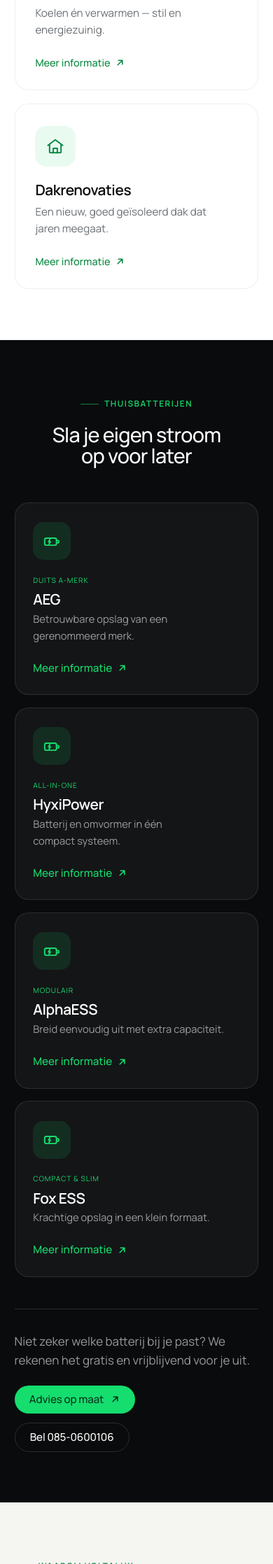
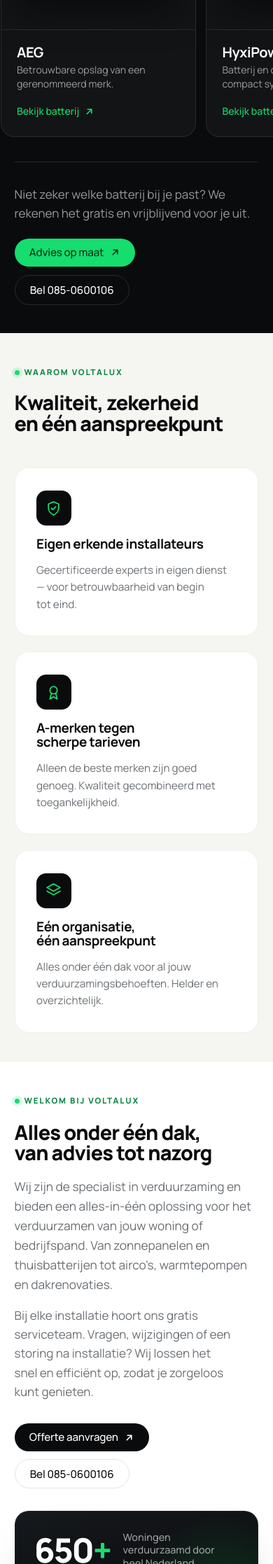
Before and after one commit to DigiTEN0/Voltalux, a WordPress theme: template voltalux/front-page.php in a window 390 px wide. Shown: the part 1561-3796 px from the top of the page at 70% size. Run offline with PHP 8.4 and a stand-in for WordPress, Linux system fonts and the light colour scheme; the site name, menu and one post (Sample post) are stand-ins, and other content is empty; some libraries are stand-ins or nearby versions.

Commit message:
Round 8: product photos, Producten mega, mobile carousels, weight & subtitle polish
- Section rhythm: padding-block set to a tight 2.5rem across sections.
- Subtitles/eyebrows: new confident kicker (green dot + bold uppercase), heavier
  font-weight contrast (headings/stat numbers 700-800, supporting text light).
- Hero kicker -> "Zonnepanelen · Thuisbatterij · Airco"; offerte kicker ->
  "Neem de eerste stap".
- Offerte trust list: smaller text, smaller checks (below text size), tighter gaps.
- Redesigned the 650+ highlight card: number+label row, hairline divider, tight
  small-check list, subtler glow.
- Products: real product photos instead of icons (hardcoded filler URL via the
  VOLTALUX_PRODUCT_IMG constant); premium photo-showcase cards.
- Header: Producten is now its own nav item with a multi-product showcase mega
  (photos); Diensten mega is services-only; mobile menu gains a Producten
  accordion with product photos.
- Mobile: services / producten / reviews / projecten now render as edge-bleed
  scroll-snap carousels instead of flat stacks.
- Bump theme version to 3.5.0.

Co-Authored-By: Claude Opus 4.8 <noreply@anthropic.com>
Claude-Session: https://claude.ai/code/session_019g7JR4kKgfngk3iqcZKSQ3

```diff
--- a/voltalux/assets/css/theme.css
+++ b/voltalux/assets/css/theme.css
@@ -8,7 +8,7 @@
 .vlx-container { width: 100%; max-width: var(--container); margin-inline: auto; padding-inline: var(--gutter); }
 .vlx-container--wide { max-width: var(--container-wide); }
 .vlx-container--narrow { max-width: var(--container-narrow); }
-.vlx-section { padding-block: var(--section); }
+.vlx-section { padding-block: 2.5rem; }
 .vlx-section--sm { padding-block: var(--section-sm); }
 .vlx-bg-ink { background: var(--ink); color: #fff; }
 .vlx-bg-ink h1, .vlx-bg-ink h2, .vlx-bg-ink h3, .vlx-bg-ink h4, .vlx-bg-ink h5, .vlx-bg-ink h6 { color: #fff; }
@@ -19,12 +19,13 @@
 
 /* Eyebrow — mono technical label with hairline */
 .vlx-eyebrow {
-	display: inline-flex; align-items: center; gap: .7em;
-	font-family: var(--font-body); font-weight: 600; font-size: var(--fs-label);
-	letter-spacing: .13em; text-transform: uppercase; color: var(--green-strong);
+	display: inline-flex; align-items: center; gap: .6em;
+	font-family: var(--font-body); font-weight: 800; font-size: .72rem;
+	letter-spacing: .16em; text-transform: uppercase; color: var(--green-strong);
 }
-.vlx-eyebrow::before { content: ""; width: 26px; height: 1.5px; background: currentColor; opacity: .55; }
+.vlx-eyebrow::before { content: ""; flex: none; width: 7px; height: 7px; border-radius: 50%; background: var(--green); box-shadow: 0 0 0 4px rgba(21,221,110,.16); }
 .vlx-eyebrow--inv { color: var(--green); }
+.vlx-eyebrow--inv::before { box-shadow: 0 0 0 4px rgba(21,221,110,.22); }
 
 /* Green keyword accent (refined — colored, not a heavy block) */
 .vlx-mark { color: var(--green-strong); }
@@ -196,14 +197,14 @@ body.menu-open .vlx-m-nav__foot > * { animation: mEnter .55s var(--ease-out) bot
 	linear-gradient(90deg, rgba(10,11,13,.55) 0%, rgba(10,11,13,0) 62%); }
 .vlx-hero__inner { position: relative; z-index: 2; padding-top: calc(var(--header-h) + 2rem); padding-bottom: 2.5rem; width: 100%; }
 .vlx-hero .vlx-eyebrow { color: var(--green); margin-bottom: 1.5rem; }
-.vlx-hero h1 { color: #fff; font-size: var(--fs-display); font-weight: 500; letter-spacing: -.035em; line-height: .98; max-width: 15ch; margin-bottom: 1.5rem; }
+.vlx-hero h1 { color: #fff; font-size: var(--fs-display); font-weight: 800; letter-spacing: -.04em; line-height: .96; max-width: 15ch; margin-bottom: 1.5rem; }
 .vlx-hero__text { max-width: 46rem; font-size: var(--fs-lead); color: rgba(255,255,255,.82); }
 .vlx-hero__cta { display: flex; flex-wrap: wrap; gap: .7rem; margin-top: 2.1rem; }
 
 /* Spec bar under hero */
 .vlx-hero__specs { display: flex; flex-wrap: wrap; gap: 1.4rem 2.4rem; margin-top: 2.8rem; padding-top: 1.6rem; border-top: 1px solid rgba(255,255,255,.16); }
 .vlx-spec { display: flex; align-items: center; gap: .7rem; }
-.vlx-spec__n { font-family: var(--font-display); font-weight: 500; font-size: 1.35rem; letter-spacing: -.02em; }
+.vlx-spec__n { font-family: var(--font-display); font-weight: 800; font-size: 1.35rem; letter-spacing: -.02em; }
 .vlx-spec__l { font-size: .82rem; color: rgba(255,255,255,.62); max-width: 16ch; line-height: 1.3; }
 .vlx-spec .vlx-stars { color: var(--green); letter-spacing: .06em; }
 
@@ -276,7 +277,7 @@ body.menu-open .vlx-m-nav__foot > * { animation: mEnter .55s var(--ease-out) bot
    ------------------------------------------------------------------------- */
 .vlx-stats { display: grid; grid-template-columns: repeat(4, 1fr); gap: 1.5rem; }
 .vlx-stat { text-align: left; }
-.vlx-stat__n { font-family: var(--font-display); font-weight: 500; font-size: clamp(2.2rem, 1.5rem + 2.4vw, 3.4rem); letter-spacing: -.03em; line-height: 1; }
+.vlx-stat__n { font-family: var(--font-display); font-weight: 800; font-size: clamp(2.2rem, 1.5rem + 2.4vw, 3.4rem); letter-spacing: -.03em; line-height: 1; }
 .vlx-stat__l { color: var(--muted); margin-top: .6rem; font-size: .95rem; }
 .vlx-bg-ink .vlx-stat__l { color: var(--muted-inv); }
 .vlx-stat__n .vlx-u { color: var(--green-strong); }
@@ -338,7 +339,7 @@ body.menu-open .vlx-m-nav__foot > * { animation: mEnter .55s var(--ease-out) bot
 .vlx-site-footer a:hover { color: #fff; }
 .vlx-footer-top { display: grid; grid-template-columns: 1.5fr repeat(3, 1fr); gap: 2.5rem; padding-block: clamp(3.5rem,2rem + 5vw,6rem); }
 .vlx-footer-brand { display: flex; flex-direction: column; gap: 1.5rem; }
-.vlx-footer-tag { font-family: var(--font-display); font-weight: 500; font-size: clamp(1.7rem,1.3rem + 1.8vw,2.5rem); line-height: 1.05; letter-spacing: -.03em; color: #fff; max-width: 13ch; }
+.vlx-footer-tag { font-family: var(--font-display); font-weight: 700; font-size: clamp(1.7rem,1.3rem + 1.8vw,2.5rem); line-height: 1.05; letter-spacing: -.03em; color: #fff; max-width: 13ch; }
 .vlx-footer-contact { font-size: .95rem; line-height: 1.8; }
 .vlx-footer-contact a { text-decoration: underline; text-underline-offset: 3px; }
 .vlx-footer-col h4 { color: #fff; font-family: var(--font-display); font-size: .82rem; font-family: var(--font-mono); font-weight: 400; text-transform: uppercase; letter-spacing: .12em; margin-bottom: 1.1rem; }
@@ -494,14 +495,16 @@ button[type=submit]:hover, input[type=submit]:hover { transform: translateY(-2px
 .vlx-welkom__body .vlx-lead { margin-top: 1.2rem; }
 .vlx-welkom__body p + p { margin-top: 1rem; }
 .vlx-welkom__actions { margin-top: 2rem; display: flex; gap: .7rem; flex-wrap: wrap; }
-.vlx-highlight { position: relative; overflow: hidden; background: var(--ink); color: #fff; border-radius: var(--r-card); padding: clamp(2.2rem,1.5rem + 2vw,3.2rem); box-shadow: var(--shadow-lg); }
-.vlx-highlight::before { content:""; position:absolute; right:-20%; bottom:-40%; width: 380px; height: 380px; border-radius:50%; background: radial-gradient(circle, rgba(21,221,110,.4), transparent 62%); }
+.vlx-highlight { position: relative; overflow: hidden; background: linear-gradient(165deg, #16191d 0%, #0A0B0D 68%); color: #fff; border: 1px solid rgba(255,255,255,.08); border-radius: var(--r-card); padding: clamp(1.7rem,1.2rem + 1.6vw,2.4rem); box-shadow: var(--shadow-lg); }
+.vlx-highlight::before { content:""; position:absolute; right:-30%; bottom:-50%; width: 300px; height: 300px; border-radius:50%; background: radial-gradient(circle, rgba(21,221,110,.22), transparent 66%); }
 .vlx-highlight > * { position: relative; }
-.vlx-highlight__n { font-family: var(--font-display); font-weight: 500; font-size: clamp(3rem,2rem + 3vw,4.4rem); letter-spacing: -.03em; line-height: 1; }
-.vlx-highlight__l { color: var(--muted-inv); margin-top: .6rem; font-size: 1.05rem; }
-.vlx-highlight ul { margin-top: 1.8rem; display: grid; gap: .8rem; }
-.vlx-highlight li { display: flex; align-items: center; gap: .7rem; font-weight: 500; }
-.vlx-highlight li svg { width: 19px; height: 19px; color: var(--green); flex: none; }
+.vlx-highlight__row { display: flex; align-items: center; gap: 1.1rem; }
+.vlx-highlight__n { font-family: var(--font-display); font-weight: 800; font-size: clamp(3rem,2.3rem + 2.2vw,4rem); letter-spacing: -.045em; line-height: .85; }
+.vlx-highlight__n span { color: var(--green); }
+.vlx-highlight__l { color: var(--muted-inv); font-size: .9rem; font-weight: 500; line-height: 1.3; max-width: 16ch; }
+.vlx-highlight__list { margin-top: 1.5rem; padding-top: 1.4rem; border-top: 1px solid rgba(255,255,255,.1); display: grid; gap: .5rem; }
+.vlx-highlight__list li { display: flex; align-items: center; gap: .55rem; font-size: .88rem; font-weight: 500; color: rgba(255,255,255,.88); }
+.vlx-highlight__list li svg { width: 13px; height: 13px; color: var(--green); flex: none; }
 
 /* --- Projecten --- */
 .vlx-projects { display: grid; grid-template-columns: repeat(4, 1fr); gap: 1.2rem; margin-top: 3rem; }
@@ -524,9 +527,9 @@ button[type=submit]:hover, input[type=submit]:hover { transform: translateY(-2px
 .vlx-offerte > * { position: relative; }
 .vlx-offerte h2 { color: #fff; }
 .vlx-offerte__lead { color: var(--muted-inv); margin-top: 1rem; font-size: var(--fs-lead); }
-.vlx-offerte__trust { margin-top: 1.8rem; display: grid; gap: .8rem; }
-.vlx-offerte__trust li { display: flex; align-items: center; gap: .7rem; font-weight: 500; }
-.vlx-offerte__trust svg { width: 20px; height: 20px; color: var(--green); flex: none; }
+.vlx-offerte__trust { margin-top: 1.4rem; display: grid; gap: .5rem; }
+.vlx-offerte__trust li { display: flex; align-items: center; gap: .55rem; font-size: .88rem; font-weight: 500; color: rgba(255,255,255,.9); }
+.vlx-offerte__trust svg { width: 13px; height: 13px; color: var(--green); flex: none; }
 .vlx-offerte__phone { margin-top: 2rem; display: inline-flex; align-items: center; gap: .6rem; font-family: var(--font-display); font-weight: 600; font-size: 1.1rem; }
 .vlx-offerte__phone svg { width: 20px; height: 20px; color: var(--green); }
 .vlx-offerte__card { background: var(--surface); color: var(--ink); border-radius: var(--r-md); padding: clamp(1.5rem,1rem + 1.5vw,2rem); box-shadow: var(--shadow-lg); }
@@ -619,16 +622,17 @@ body.drawer-open .vlx-drawer__panel { transform: translateX(0); }
 /* -------------------------------------------------------------------------
    Thuisbatterijen (producten) — dark product band
    ------------------------------------------------------------------------- */
-.vlx-batts { display: grid; grid-template-columns: repeat(4, 1fr); gap: 1.1rem; margin-top: 3.2rem; }
-.vlx-batt { position: relative; display: flex; flex-direction: column; background: rgba(255,255,255,.045); border: 1px solid rgba(255,255,255,.1); border-radius: var(--r-card); padding: 1.7rem 1.6rem 1.6rem; transition: transform var(--t) var(--ease), background-color var(--t) var(--ease), border-color var(--t) var(--ease); }
-.vlx-batt:hover { transform: translateY(-6px); background: rgba(255,255,255,.07); border-color: var(--green-line); }
-.vlx-batt__icon { width: 54px; height: 54px; border-radius: 15px; background: rgba(21,221,110,.12); color: var(--green); display: grid; place-items: center; margin-bottom: 1.3rem; transition: background-color var(--t) var(--ease), color var(--t) var(--ease); }
-.vlx-batt:hover .vlx-batt__icon { background: var(--green); color: var(--green-ink); }
-.vlx-batt__icon svg { width: 27px; height: 27px; }
-.vlx-batt__badge { font-family: var(--font-mono); font-size: .64rem; letter-spacing: .09em; text-transform: uppercase; color: var(--green); }
-.vlx-batt__name { font-family: var(--font-display); font-weight: 600; font-size: 1.3rem; letter-spacing: -.02em; color: #fff; margin-top: .5rem; }
-.vlx-batt__desc { color: var(--muted-inv); font-size: .92rem; margin-top: .35rem; flex: 1; }
-.vlx-batt__more { margin-top: 1.4rem; color: var(--green); }
+.vlx-batts { display: grid; grid-template-columns: repeat(4, 1fr); gap: 1.1rem; margin-top: 3rem; }
+.vlx-batt { position: relative; display: flex; flex-direction: column; background: rgba(255,255,255,.04); border: 1px solid rgba(255,255,255,.09); border-radius: var(--r-card); overflow: hidden; transition: transform var(--t) var(--ease), background-color var(--t) var(--ease), border-color var(--t) var(--ease); }
+.vlx-batt:hover { transform: translateY(-6px); background: rgba(255,255,255,.06); border-color: var(--green-line); }
+.vlx-batt__media { position: relative; aspect-ratio: 1 / 1; display: grid; place-items: center; padding: 1.4rem; background: radial-gradient(120% 90% at 50% 12%, rgba(255,255,255,.09), rgba(255,255,255,0) 62%); border-bottom: 1px solid rgba(255,255,255,.07); }
+.vlx-batt__media img { max-height: 100%; width: auto; object-fit: contain; filter: drop-shadow(0 22px 26px rgba(0,0,0,.5)); transition: transform .5s var(--ease); }
+.vlx-batt:hover .vlx-batt__media img { transform: translateY(-5px) scale(1.02); }
+.vlx-batt__badge { position: absolute; top: .9rem; left: .9rem; font-family: var(--font-mono); font-size: .6rem; font-weight: 500; letter-spacing: .08em; text-transform: uppercase; color: var(--green); background: rgba(21,221,110,.12); border: 1px solid var(--green-line); padding: .28rem .55rem; border-radius: var(--r-pill); }
+.vlx-batt__body { padding: 1.3rem 1.4rem 1.5rem; display: flex; flex-direction: column; flex: 1; }
+.vlx-batt__name { font-family: var(--font-display); font-weight: 700; font-size: 1.25rem; letter-spacing: -.02em; color: #fff; }
+.vlx-batt__desc { color: var(--muted-inv); font-size: .88rem; line-height: 1.45; margin-top: .3rem; flex: 1; }
+.vlx-batt__more { margin-top: 1.1rem; color: var(--green); font-size: .88rem; }
 .vlx-batt__more:hover { color: var(--green); }
 .vlx-batt__more:hover svg { transform: translate(3px,-3px); }
 .vlx-batt__cover { position: absolute; inset: 0; z-index: 2; border-radius: inherit; }
@@ -637,3 +641,43 @@ body.drawer-open .vlx-drawer__panel { transform: translateX(0); }
 .vlx-batts__actions { display: flex; flex-wrap: wrap; gap: .8rem; }
 @media (max-width: 1080px) { .vlx-batts { grid-template-columns: repeat(2, 1fr); } }
 @media (max-width: 640px) { .vlx-batts { grid-template-columns: 1fr; } }
+
+/* -------------------------------------------------------------------------
+   Mega-menu variants: Diensten (services) + Producten (product showcase)
+   ------------------------------------------------------------------------- */
+.vlx-mega--svc { width: min(600px, 94vw); }
+.vlx-mega--prod { width: min(740px, 94vw); }
+.vlx-prodmega { display: grid; grid-template-columns: repeat(4, 1fr); gap: .6rem; }
+.vlx-prodcard { display: flex; flex-direction: column; align-items: center; text-align: center; gap: .15rem; padding: .9rem .7rem 1rem; border-radius: 15px; border: 1px solid var(--line-2); background: var(--surface); transition: transform var(--t) var(--ease), border-color var(--t) var(--ease), box-shadow var(--t) var(--ease); }
+.vlx-prodcard:hover { transform: translateY(-4px); border-color: var(--green-line); box-shadow: var(--shadow); }
+.vlx-prodcard__img { height: 104px; display: grid; place-items: center; margin-bottom: .45rem; }
+.vlx-prodcard__img img { max-height: 104px; width: auto; object-fit: contain; filter: drop-shadow(0 12px 16px rgba(10,11,13,.14)); }
+.vlx-prodcard__name { font-family: var(--font-display); font-weight: 700; font-size: .95rem; letter-spacing: -.01em; color: var(--ink); }
+.vlx-prodcard__spec { font-size: .72rem; color: var(--muted); }
+@media (max-width: 900px) { .vlx-prodmega { grid-template-columns: repeat(2, 1fr); } }
+
+/* Mobile menu: product photo cards */
+.vlx-m-product--photo .vlx-m-product__img { width: 100%; height: 100px; border-radius: 13px; background: var(--paper); margin-bottom: .6rem; }
+.vlx-m-product--photo .vlx-m-product__img img { max-height: 86px; width: auto; height: auto; }
+
+/* -------------------------------------------------------------------------
+   Mobile carousels — swipeable card rows instead of flat stacks
+   ------------------------------------------------------------------------- */
+@media (max-width: 640px) {
+	.vlx-services, .vlx-batts, .vlx-reviews, .vlx-projects {
+		display: flex; grid-template-columns: none;
+		overflow-x: auto; scroll-snap-type: x mandatory; -webkit-overflow-scrolling: touch;
+		scrollbar-width: none; gap: .9rem;
+		margin-inline: calc(-1 * var(--gutter)); padding-inline: var(--gutter);
+		padding-bottom: .4rem;
+	}
+	.vlx-services::-webkit-scrollbar,
+	.vlx-batts::-webkit-scrollbar,
+	.vlx-reviews::-webkit-scrollbar,
+	.vlx-projects::-webkit-scrollbar { display: none; }
+	.vlx-service, .vlx-batt, .vlx-review, .vlx-project {
+		scroll-snap-align: start; flex: 0 0 80%; min-width: 0;
+	}
+	.vlx-project { min-height: 220px; }
+	.vlx-batts__foot { margin-top: 1.8rem; }
+}
--- a/voltalux/functions.php
+++ b/voltalux/functions.php
@@ -10,7 +10,7 @@ if ( ! defined( 'ABSPATH' ) ) {
 }
 
 if ( ! defined( 'VOLTALUX_VERSION' ) ) {
-	define( 'VOLTALUX_VERSION', '3.4.0' );
+	define( 'VOLTALUX_VERSION', '3.5.0' );
 }
 define( 'VOLTALUX_DIR', trailingslashit( get_template_directory() ) );
 define( 'VOLTALUX_URI', trailingslashit( get_template_directory_uri() ) );
@@ -26,6 +26,10 @@ if ( ! defined( 'VOLTALUX_DEFAULT_LOGO' ) ) {
 }
 if ( ! defined( 'VOLTALUX_DEFAULT_HERO_VIDEO' ) ) {
 	define( 'VOLTALUX_DEFAULT_HERO_VIDEO', 'http://voltalux.digiten.nl/wp-content/uploads/2026/07/5-UUR-VOLTALUX-Sterling-Fpv-1080p.mp4' );
+}
+/* Temporary filler product photo — swap per product in the `voltalux_battery_products` filter or via media once real photos are shot. */
+if ( ! defined( 'VOLTALUX_PRODUCT_IMG' ) ) {
+	define( 'VOLTALUX_PRODUCT_IMG', 'https://www.domogo.nl/content/uploads/2026/05/AEG-thuisbatterij-e1779797821426-360x640.png' );
 }
 
 /* Real Voltalux contact defaults (client can change all of these in the Customizer). */
--- a/voltalux/inc/customizer.php
+++ b/voltalux/inc/customizer.php
@@ -105,7 +105,7 @@ function voltalux_customize_register( $wp_customize ) {
 		'voltalux_hero'
 	);
 
-	voltalux_add_text_setting( $wp_customize, 'voltalux_hero_eyebrow', __( 'Zonnepanelen · Thuisbatterij · Airco · Dakrenovatie', 'voltalux' ), __( 'Klein label boven de titel', 'voltalux' ), 'voltalux_hero' );
+	voltalux_add_text_setting( $wp_customize, 'voltalux_hero_eyebrow', __( 'Zonnepanelen · Thuisbatterij · Airco', 'voltalux' ), __( 'Klein label boven de titel', 'voltalux' ), 'voltalux_hero' );
 	voltalux_add_textarea_setting( $wp_customize, 'voltalux_hero_title', __( 'Jouw partner in [mark]verduurzaming[/mark].', 'voltalux' ), __( 'Hero-titel. Zet [mark]tekst[/mark] rond een woord voor de groene markering.', 'voltalux' ), 'voltalux_hero' );
 	voltalux_add_textarea_setting( $wp_customize, 'voltalux_hero_text', '', __( 'Hero-tekst (leeg = verbergen)', 'voltalux' ), 'voltalux_hero' );
 
--- a/voltalux/inc/template-functions.php
+++ b/voltalux/inc/template-functions.php
@@ -124,10 +124,10 @@ function voltalux_battery_products() {
 	return apply_filters(
 		'voltalux_battery_products',
 		array(
-			array( 'name' => 'AEG', 'spec' => __( 'Duits A-merk', 'voltalux' ), 'desc' => __( 'Betrouwbare opslag van een gerenommeerd merk.', 'voltalux' ), 'url' => 'https://www.voltalux.nl/thuisbatterij/' ),
-			array( 'name' => 'HyxiPower', 'spec' => __( 'All-in-one', 'voltalux' ), 'desc' => __( 'Batterij en omvormer in één compact systeem.', 'voltalux' ), 'url' => 'https://www.voltalux.nl/thuisbatterij/' ),
-			array( 'name' => 'AlphaESS', 'spec' => __( 'Modulair', 'voltalux' ), 'desc' => __( 'Breid eenvoudig uit met extra capaciteit.', 'voltalux' ), 'url' => 'https://www.voltalux.nl/thuisbatterij/' ),
-			array( 'name' => 'Fox ESS', 'spec' => __( 'Compact & slim', 'voltalux' ), 'desc' => __( 'Krachtige opslag in een klein formaat.', 'voltalux' ), 'url' => 'https://www.voltalux.nl/thuisbatterij/' ),
+			array( 'name' => 'AEG', 'spec' => __( 'Duits A-merk', 'voltalux' ), 'desc' => __( 'Betrouwbare opslag van een gerenommeerd merk.', 'voltalux' ), 'img' => VOLTALUX_PRODUCT_IMG, 'url' => 'https://www.voltalux.nl/thuisbatterij/' ),
+			array( 'name' => 'HyxiPower', 'spec' => __( 'All-in-one', 'voltalux' ), 'desc' => __( 'Batterij en omvormer in één compact systeem.', 'voltalux' ), 'img' => VOLTALUX_PRODUCT_IMG, 'url' => 'https://www.voltalux.nl/thuisbatterij/' ),
+			array( 'name' => 'AlphaESS', 'spec' => __( 'Modulair', 'voltalux' ), 'desc' => __( 'Breid eenvoudig uit met extra capaciteit.', 'voltalux' ), 'img' => VOLTALUX_PRODUCT_IMG, 'url' => 'https://www.voltalux.nl/thuisbatterij/' ),
+			array( 'name' => 'Fox ESS', 'spec' => __( 'Compact & slim', 'voltalux' ), 'desc' => __( 'Krachtige opslag in een klein formaat.', 'voltalux' ), 'img' => VOLTALUX_PRODUCT_IMG, 'url' => 'https://www.voltalux.nl/thuisbatterij/' ),
 		)
 	);
 }
--- a/voltalux/style.css
+++ b/voltalux/style.css
@@ -4,7 +4,7 @@ Theme URI: https://voltalux.nl
 Author: DigiTEN
 Author URI: https://digiten.nl
 Description: Voltalux — een krachtig, verfijnd WordPress-thema voor duurzame energie, thuisbatterijen en zonnepanelen. Eigen 'precision energy' designtaal, video-hero, mega-menu met producten en een strak mobiel menu. Volledig compatibel met Elementor: alle kleuren, typografie en knopstijlen werken automatisch door.
-Version: 3.4.0
+Version: 3.5.0
 Requires at least: 6.0
 Tested up to: 6.7
 Requires PHP: 7.4
@@ -109,16 +109,16 @@ ul[class], ol[class] { list-style: none; padding: 0; }
 /* ---- Type ---- */
 h1, h2, h3, h4, h5, h6 {
 	font-family: var(--font-display);
-	font-weight: 500;
+	font-weight: 700;
 	line-height: 1.06;
 	letter-spacing: -0.025em;
 	color: var(--ink);
 	text-wrap: balance;
 }
-h1 { font-size: var(--fs-h1); letter-spacing: -0.03em; line-height: 1.02; }
-h2 { font-size: var(--fs-h2); letter-spacing: -0.028em; line-height: 1.04; }
-h3 { font-size: var(--fs-h3); font-weight: 600; letter-spacing: -0.02em; }
-h4 { font-size: 1.15rem; font-weight: 600; letter-spacing: -0.01em; }
+h1 { font-size: var(--fs-h1); font-weight: 800; letter-spacing: -0.035em; line-height: 1.0; }
+h2 { font-size: var(--fs-h2); font-weight: 800; letter-spacing: -0.03em; line-height: 1.02; }
+h3 { font-size: var(--fs-h3); font-weight: 700; letter-spacing: -0.02em; }
+h4 { font-size: 1.15rem; font-weight: 700; letter-spacing: -0.01em; }
 
 a { color: inherit; text-decoration: none; transition: color var(--t) var(--ease); }
 strong, b { font-weight: 600; }
--- a/voltalux/template-parts/home/hero.php
+++ b/voltalux/template-parts/home/hero.php
@@ -7,7 +7,7 @@
 
 $video   = voltalux_option( 'hero_video', VOLTALUX_DEFAULT_HERO_VIDEO );
 $poster  = voltalux_option( 'hero_poster', '' );
-$eyebrow = voltalux_option( 'hero_eyebrow', __( "Zonnepanelen · Thuisbatterij · Airco · Dakrenovatie", 'voltalux' ) );
+$eyebrow = voltalux_option( 'hero_eyebrow', __( 'Zonnepanelen · Thuisbatterij · Airco', 'voltalux' ) );
 $title   = voltalux_option( 'hero_title', __( 'Jouw partner in [mark]verduurzaming[/mark].', 'voltalux' ) );
 $text    = voltalux_option( 'hero_text', '' );
 
--- a/voltalux/template-parts/home/offerte.php
+++ b/voltalux/template-parts/home/offerte.php
@@ -5,7 +5,7 @@
  * @package Voltalux
  */
 
-$eyebrow = apply_filters( 'voltalux_home_offerte_eyebrow', __( 'Neem de eerste stap naar duurzaamheid', 'voltalux' ) );
+$eyebrow = apply_filters( 'voltalux_home_offerte_eyebrow', __( 'Neem de eerste stap', 'voltalux' ) );
 $title   = apply_filters( 'voltalux_home_offerte_title', __( 'Vraag vrijblijvend een offerte aan', 'voltalux' ) );
 $text    = apply_filters( 'voltalux_home_offerte_text', __( 'Benieuwd welke duurzame installatie bij jouw woning past? Doe de gratis check en ontvang een vrijblijvend advies en offerte op maat.', 'voltalux' ) );
 $phone   = voltalux_option( 'phone', VOLTALUX_PHONE );
--- a/voltalux/template-parts/home/producten.php
+++ b/voltalux/template-parts/home/producten.php
@@ -28,11 +28,17 @@ if ( empty( $products ) ) {
 		<div class="vlx-batts">
 			<?php foreach ( $products as $p ) : ?>
 				<article class="vlx-batt vlx-reveal">
-					<div class="vlx-batt__icon"><?php echo voltalux_icon( 'battery' ); // phpcs:ignore ?></div>
-					<?php if ( ! empty( $p['spec'] ) ) : ?><span class="vlx-batt__badge"><?php echo esc_html( $p['spec'] ); ?></span><?php endif; ?>
-					<h3 class="vlx-batt__name"><?php echo esc_html( $p['name'] ); ?></h3>
-					<?php if ( ! empty( $p['desc'] ) ) : ?><p class="vlx-batt__desc"><?php echo esc_html( $p['desc'] ); ?></p><?php endif; ?>
-					<span class="vlx-arrow-link vlx-batt__more"><?php esc_html_e( 'Meer informatie', 'voltalux' ); ?> <?php echo voltalux_arrow_svg(); // phpcs:ignore ?></span>
+					<?php if ( ! empty( $p['img'] ) ) : ?>
+						<div class="vlx-batt__media">
+							<?php if ( ! empty( $p['spec'] ) ) : ?><span class="vlx-batt__badge"><?php echo esc_html( $p['spec'] ); ?></span><?php endif; ?>
+							<img src="<?php echo esc_url( $p['img'] ); ?>" alt="<?php echo esc_attr( sprintf( '%s thuisbatterij', $p['name'] ) ); ?>" loading="lazy">
+						</div>
+					<?php endif; ?>
+					<div class="vlx-batt__body">
+						<h3 class="vlx-batt__name"><?php echo esc_html( $p['name'] ); ?></h3>
+						<?php if ( ! empty( $p['desc'] ) ) : ?><p class="vlx-batt__desc"><?php echo esc_html( $p['desc'] ); ?></p><?php endif; ?>
+						<span class="vlx-arrow-link vlx-batt__more"><?php esc_html_e( 'Bekijk batterij', 'voltalux' ); ?> <?php echo voltalux_arrow_svg(); // phpcs:ignore ?></span>
+					</div>
 					<a class="vlx-batt__cover" href="<?php echo esc_url( $p['url'] ); ?>" aria-label="<?php echo esc_attr( $p['name'] ); ?>"></a>
 				</article>
 			<?php endforeach; ?>
--- a/voltalux/template-parts/home/welkom.php
+++ b/voltalux/template-parts/home/welkom.php
@@ -35,9 +35,11 @@ $points = apply_filters(
 			</div>
 
 			<aside class="vlx-highlight vlx-reveal">
-				<div class="vlx-highlight__n">650<span style="color:var(--green)">+</span></div>
-				<div class="vlx-highlight__l"><?php esc_html_e( 'Woningen door heel Nederland verduurzaamd', 'voltalux' ); ?></div>
-				<ul>
+				<div class="vlx-highlight__row">
+					<div class="vlx-highlight__n">650<span>+</span></div>
+					<div class="vlx-highlight__l"><?php esc_html_e( 'Woningen verduurzaamd door heel Nederland', 'voltalux' ); ?></div>
+				</div>
+				<ul class="vlx-highlight__list">
 					<?php foreach ( $points as $p ) : ?>
 						<li><?php echo voltalux_icon( 'check' ); // phpcs:ignore ?><span><?php echo esc_html( $p ); ?></span></li>
 					<?php endforeach; ?>
```
Also changed, not shown: voltalux/header.php (+28 -12 lines), voltalux/screenshot.png.
